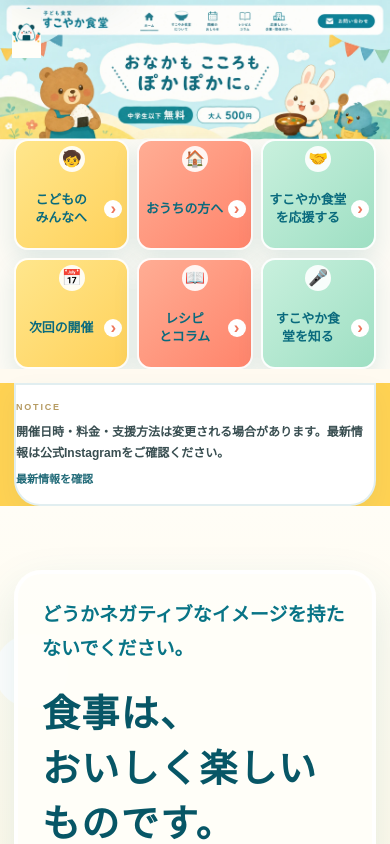
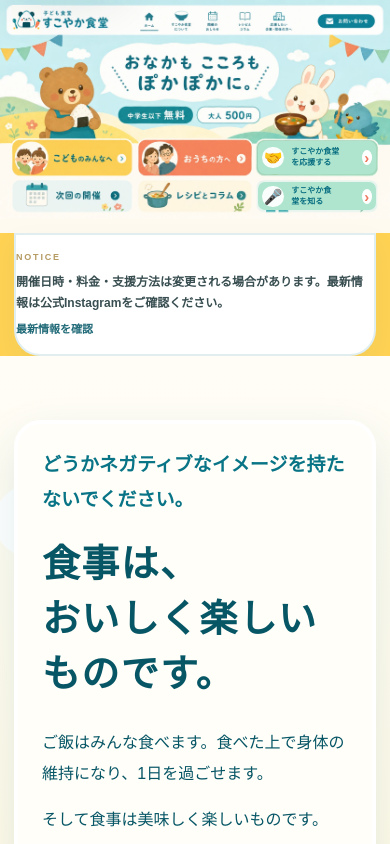
Before and after one commit to SUKOYAKASHOKUDO/sukoyaka-shokudo, a Next.js app: page / in a window 390 px wide. Shown: the top 844 px of the page. Built offline with nearby package versions, Linux system fonts and the light colour scheme.

Commit message:
Restore original homepage card artwork

```diff
--- a/app/storybook-world.css
+++ b/app/storybook-world.css
@@ -1565,89 +1565,79 @@ body::selection {
   z-index: 2;
 }
 
-.reference-card-grid {
+.reference-card-replacements {
   position: absolute;
-  top: 63.4%;
-  left: 3.1%;
+  inset: 0;
   z-index: 3;
+  pointer-events: none;
+}
+
+.reference-card-replacement {
+  position: absolute;
   display: grid;
-  width: 93.8%;
-  height: 33.2%;
-  grid-template-columns: repeat(3, minmax(0, 1fr));
-  grid-template-rows: repeat(2, minmax(0, 1fr));
-  gap: 6.9% 1.6%;
-}
-
-.reference-feature-card {
-  display: grid;
-  min-width: 0;
   align-items: center;
   overflow: hidden;
-  border: clamp(2px, 0.4vw, 6px) solid rgba(255, 255, 255, 0.96);
-  border-radius: clamp(12px, 2vw, 34px);
-  padding: clamp(5px, 1.1vw, 18px);
-  grid-template-columns: minmax(34px, 25%) minmax(0, 1fr) minmax(22px, 12%);
-  gap: clamp(4px, 0.8vw, 14px);
-  color: #096a7d;
-  font-family: var(--storybook-round);
+  border-radius: 2.2vw;
+  background: #afe5ce;
+  color: #076d80;
+  font-family: var(--storybook-round);
+  grid-template-columns: 25% minmax(0, 1fr) 12%;
+  gap: 3%;
   line-height: 1.35;
+  pointer-events: auto;
   text-decoration: none;
-  box-shadow: 0 10px 24px rgba(31, 115, 124, 0.13);
-}
-
-.reference-feature-card:nth-child(3n + 1) {
-  background: linear-gradient(135deg, #ffe68c, #ffd15a);
-}
-
-.reference-feature-card:nth-child(3n + 2) {
-  background: linear-gradient(135deg, #ffad94, #ff846b);
-}
-
-.reference-feature-card:nth-child(3n) {
-  background: linear-gradient(135deg, #c8f0dd, #9edfc3);
-}
-
-.reference-feature-card:hover,
-.reference-feature-card:focus-visible {
-  transform: translateY(-2px);
-  box-shadow: 0 15px 30px rgba(31, 115, 124, 0.2);
-}
-
-.reference-feature-card:focus-visible {
-  outline: 4px solid #0a7284;
-  outline-offset: -4px;
-}
-
-.reference-feature-icon {
+}
+
+.reference-card-replacement-support {
+  top: 64.1%;
+  left: 66.25%;
+  width: 30.1%;
+  height: 15.25%;
+}
+
+.reference-card-replacement-story {
+  top: 83.05%;
+  left: 66.25%;
+  width: 30.1%;
+  height: 12.85%;
+}
+
+.reference-card-replacement-icon {
   display: grid;
-  width: clamp(32px, 5vw, 76px);
+  width: 72%;
   aspect-ratio: 1;
+  justify-self: center;
   place-items: center;
   border-radius: 50%;
-  background: rgba(255, 255, 255, 0.9);
-  font-size: clamp(20px, 3.5vw, 52px);
+  background: rgba(255, 255, 255, 0.92);
+  font-size: clamp(15px, 3.1vw, 50px);
   line-height: 1;
 }
 
-.reference-feature-card strong {
+.reference-card-replacement strong {
   min-width: 0;
-  font-size: clamp(10px, 1.55vw, 25px);
-  font-weight: 900;
-  line-height: 1.4;
+  font-size: clamp(8px, 1.45vw, 24px);
+  font-weight: 900;
+  line-height: 1.45;
   text-wrap: balance;
 }
 
-.reference-feature-arrow {
+.reference-card-replacement-arrow {
   display: grid;
-  width: clamp(22px, 2.7vw, 42px);
+  width: 72%;
   aspect-ratio: 1;
   place-items: center;
   border-radius: 50%;
   background: #fff;
   color: #ed765d;
-  font-size: clamp(20px, 2.5vw, 38px);
+  font-size: clamp(15px, 2.3vw, 36px);
   font-weight: 900;
   line-height: 1;
+}
+
+.reference-card-replacement:focus-visible {
+  outline: 4px solid #0a7284;
+  outline-offset: -4px;
 }
 
 .reference-hotspot {
@@ -1766,54 +1756,8 @@ body::selection {
 }
 
 @media (max-width: 560px) {
-  .reference-design-frame {
-    padding-bottom: calc(230px - 20.6vw);
-  }
-
-  .reference-design-image {
-    clip-path: inset(0 0 36.6% 0);
-  }
-
-  .reference-card-grid {
-    top: 35.7vw;
-    left: 14px;
-    width: calc(100% - 28px);
-    height: 230px;
-    gap: 8px;
-  }
-
-  .reference-feature-card {
-    min-height: 0;
-    border-radius: 14px;
-    padding: 5px;
-    grid-template-columns: minmax(0, 1fr) 18px;
-    grid-template-rows: 26px minmax(0, 1fr);
-    gap: 2px 3px;
-  }
-
-  .reference-feature-icon {
-    width: 26px;
-    grid-column: 1 / -1;
-    grid-row: 1;
-    justify-self: center;
-    font-size: 16px;
-  }
-
-  .reference-feature-card strong {
-    grid-column: 1;
-    grid-row: 2;
-    align-self: center;
-    font-size: clamp(10px, 3.3vw, 14px);
-    line-height: 1.35;
-    text-align: center;
-  }
-
-  .reference-feature-arrow {
-    width: 18px;
-    grid-column: 2;
-    grid-row: 2;
-    align-self: center;
-    font-size: 17px;
+  .reference-card-replacement {
+    border-radius: 7px;
   }
 
   .reference-hotspot {
--- a/components/StorybookHero.tsx
+++ b/components/StorybookHero.tsx
@@ -25,15 +25,41 @@ const internalHotspots = [
     href: "/support",
     label: "すこやか食堂を応援する",
   },
+  {
+    className: "reference-hotspot-kids",
+    href: "/schedule",
+    label: "こどものみんなへ",
+  },
+  {
+    className: "reference-hotspot-family",
+    href: "/about",
+    label: "おうちの方へ",
+  },
+  {
+    className: "reference-hotspot-schedule-card",
+    href: "/schedule",
+    label: "次回の開催",
+  },
+  {
+    className: "reference-hotspot-recipes-card",
+    href: "/recipes",
+    label: "レシピとコラム",
+  },
 ] as const;
 
-const featureCards = [
-  { href: "/schedule", label: "こどものみんなへ", icon: "🧒" },
-  { href: "/about", label: "おうちの方へ", icon: "🏠" },
-  { href: "/support", label: "すこやか食堂を応援する", icon: "🤝" },
-  { href: "/schedule", label: "次回の開催", icon: "📅" },
-  { href: "/recipes", label: "レシピとコラム", icon: "📖" },
-  { href: "/story", label: "すこやか食堂を知る", icon: "🎤" },
+const replacementCards = [
+  {
+    className: "reference-card-replacement-support",
+    href: "/support",
+    label: "すこやか食堂を応援する",
+    icon: "🤝",
+  },
+  {
+    className: "reference-card-replacement-story",
+    href: "/story",
+    label: "すこやか食堂を知る",
+    icon: "🎤",
+  },
 ] as const;
 
 export function StorybookHero() {
@@ -90,18 +116,18 @@ export function StorybookHero() {
           </a>
         </nav>
 
-        <nav className="reference-card-grid" aria-label="目的別のご案内">
-          {featureCards.map((card) => (
+        <nav className="reference-card-replacements" aria-label="目的別のご案内">
+          {replacementCards.map((card) => (
             <Link
-              className="reference-feature-card"
+              className={`reference-card-replacement ${card.className}`}
               href={card.href}
               key={card.label}
             >
-              <span className="reference-feature-icon" aria-hidden="true">
+              <span className="reference-card-replacement-icon" aria-hidden="true">
                 {card.icon}
               </span>
               <strong>{card.label}</strong>
-              <span className="reference-feature-arrow" aria-hidden="true">
+              <span className="reference-card-replacement-arrow" aria-hidden="true">
                 ›
               </span>
             </Link>
```
